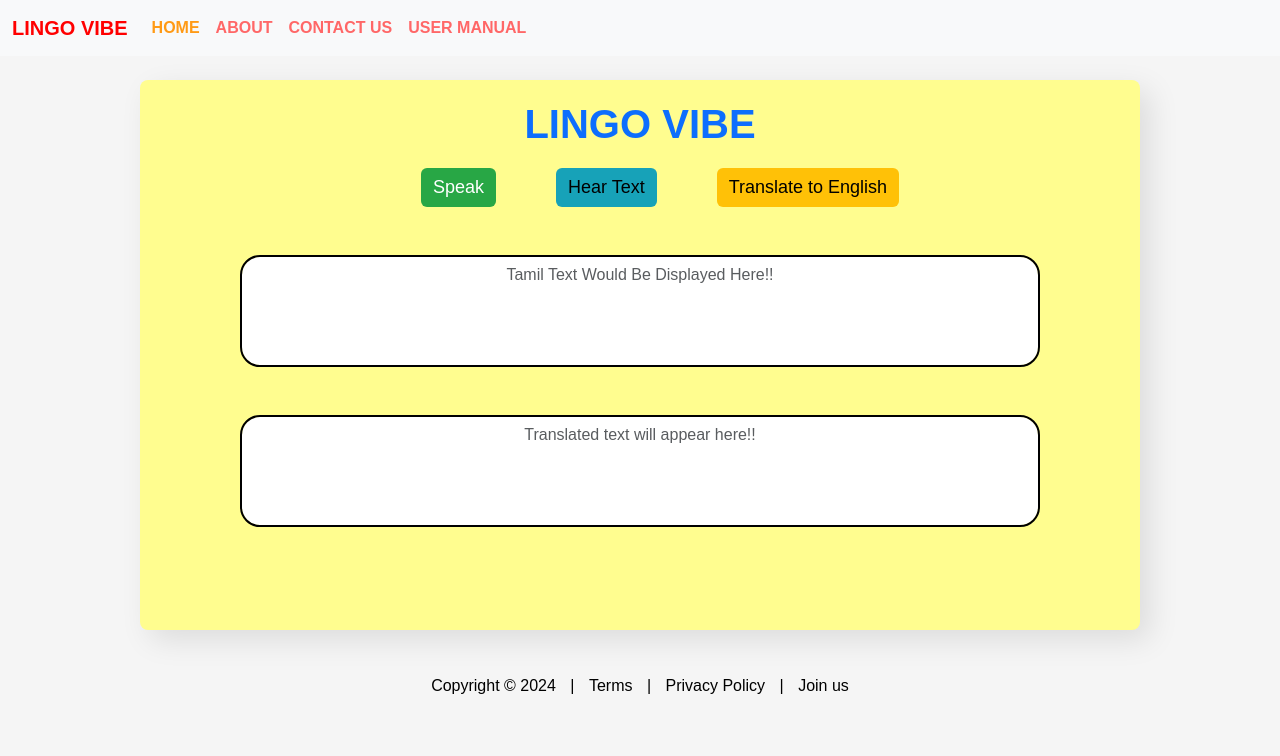
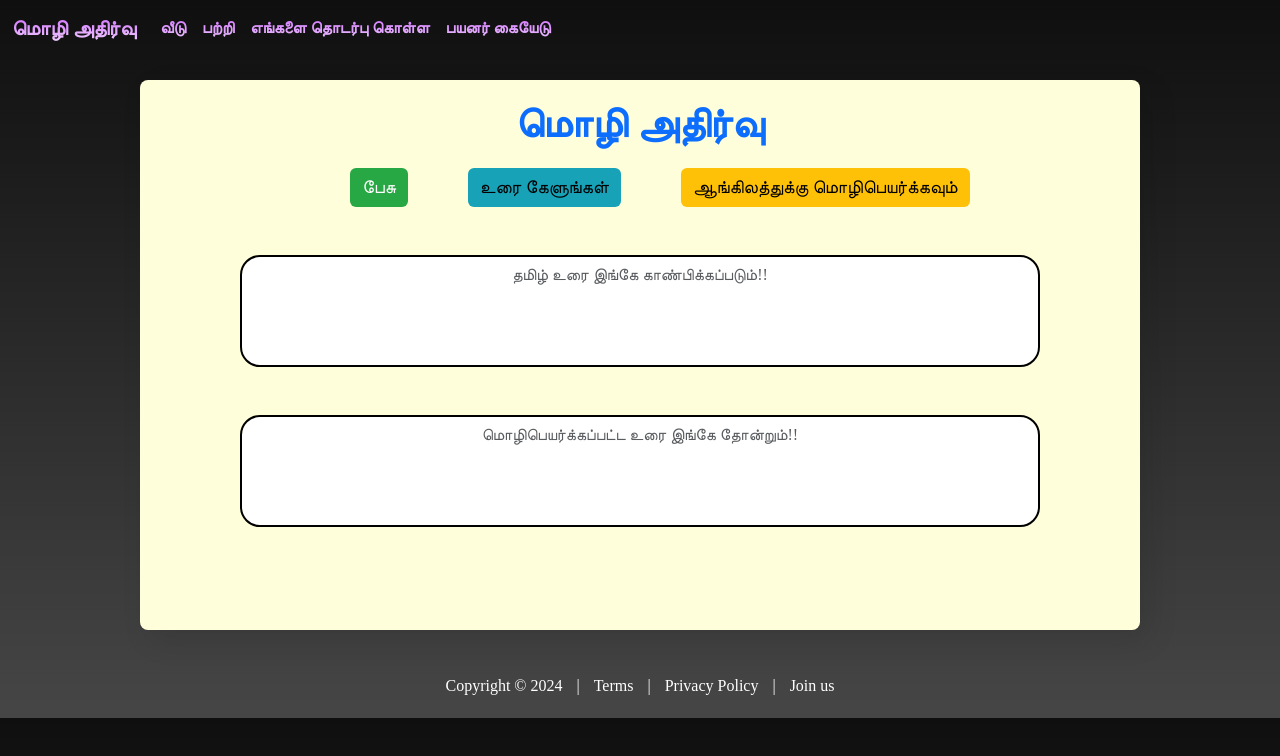
Before and after one commit to Meghs21/Hackathon_Translator, a website: page index3.html in a window 1280 px wide. Drawn offline with nearby package versions, Linux system fonts and the light colour scheme.

Commit message:
Update index3.html

```diff
--- a/index3.html
+++ b/index3.html
@@ -3,26 +3,34 @@
 <head>
     <meta charset="utf-8">
     <meta name="viewport" content="width=device-width, initial-scale=1">
-    <title>Voice AI Translator - Tamil to English</title>
+    <title>மொழி அதிர்வு        - Tamil to English</title>
     <link href="https://cdn.jsdelivr.net/npm/bootstrap@5.3.3/dist/css/bootstrap.min.css" rel="stylesheet" integrity="sha384-QWTKZyjpPEjISv5WaRU9OFeRpok6YctnYmDr5pNlyT2bRjXh0JMhjY6hW+ALEwIH" crossorigin="anonymous">
     <link rel="stylesheet" href="https://cdnjs.cloudflare.com/ajax/libs/font-awesome/4.7.0/css/font-awesome.min.css">
     <style>
         /* Reset default margins and paddings */
+
  body, h1, p, textarea, button {
      margin: 0;
      padding: 0;
+
  }
 
  /* General body styling */
  body {
-     font-family: 'Arial', sans-serif;
-     background-color: #f5f5f5;
+     font-family: 'Poppins';
+     background-image: url(./EXTRA/back.jpeg);
+     background-size: contain;
      color: #333;
+     background: -webkit-linear-gradient(#0f0f0f, #464646);
+     -webkit-background-clip: text;
  }
 
  /* Navbar styling */
  .navbar {
-     background-color: red;
+
+     background: -webkit-linear-gradient(#c038ff, #fefefe);
+     -webkit-background-clip: text;
+     -webkit-text-fill-color: transparent;
  }
 
  .navbar-brand {
@@ -42,7 +50,8 @@
 
  /* Container styling */
  .container {
-     background-color: #fffd8f;
+     background-color: #fffeda;
+     background-image: url(./EXTRA/back.p);
      border-radius: 8px;
      padding: 20px;
      box-shadow: 10px 10px 30px rgba(0, 0, 0, 0.1);
@@ -54,7 +63,7 @@
  /* Header styling */
  h1 {
      font-size: 2rem;
-     color: #007bff;
+     color: #151515;
      margin-bottom: 20px;
  }
 
@@ -103,13 +112,13 @@
  /* Footer styling */
  footer {
 
-     color: black;
+     color: white;
      padding: 20px 0;
      text-align: center;
  }
 
  footer a {
-     color: black;
+     color: white;
      text-decoration: none;
      margin: 0 10px;
      transition: 2s;
@@ -151,23 +160,23 @@
 <body>
     <nav class="navbar navbar-expand-lg bg-body-tertiary">
         <div class="container-fluid">
-            <a class="navbar-brand" href="#">LINGO VIBE</a>
+            <a class="navbar-brand" href="#">மொழி அதிர்வு</a>
             <button class="navbar-toggler" type="button" data-bs-toggle="collapse" data-bs-target="#navbarSupportedContent" aria-controls="navbarSupportedContent" aria-expanded="false" aria-label="Toggle navigation">
                 <span class="navbar-toggler-icon"></span>
             </button>
             <div class="collapse navbar-collapse" id="navbarSupportedContent">
                 <ul class="navbar-nav me-auto mb-2 mb-lg-0">
                     <li class="nav-item">
-                        <a class="nav-link active" aria-current="page" href="#">HOME</a>
+                        <a class="nav-link active" aria-current="page" href="#">வீடு</a>
                     </li>
                     <li class="nav-item">
-                        <a class="nav-link" href="/about">ABOUT</a>
+                        <a class="nav-link" href="/about">பற்றி</a>
                     </li>
                     <li class="nav-item">
-                        <a class="nav-link" href="/contact">CONTACT US</a>
+                        <a class="nav-link" href="/contact">எங்களை தொடர்பு கொள்ள</a>
                     </li>
                     <li class="nav-item">
-                        <a class="nav-link" href="#">USER MANUAL</a>
+                        <a class="nav-link" href="#">பயனர் கையேடு</a>
                     </li>
                 </ul>
             </div>
@@ -175,16 +184,16 @@
     </nav>
 
     <div class="container mt-4">
-        <h1 class="text-primary">LINGO VIBE</h1>
+        <h1 class="text-primary">மொழி அதிர்வு        </h1>
        <div class="displayf">
-        <button class="btn btn-success" onclick="startSpeechRecognition()">Speak</button>
-        <button class="btn btn-info" onclick="textToSpeech()">Hear Text</button>
-        <button class="btn btn-warning" onclick="translateText()">Translate to English</button>
+        <button class="btn btn-success" onclick="startSpeechRecognition()">பேசு</button>
+        <button class="btn btn-info" onclick="textToSpeech()">உரை கேளுங்கள்</button>
+        <button class="btn btn-warning" onclick="translateText()">ஆங்கிலத்துக்கு மொழிபெயர்க்கவும்</button>
        </div>
         <br><br>
-        <textarea id="textbox" readonly="true" rows="4" cols="50" class="form-control" placeholder="Tamil Text Would Be Displayed Here!!"></textarea>
+        <textarea id="textbox" readonly="true" rows="4" cols="50" class="form-control" placeholder="தமிழ் உரை இங்கே காண்பிக்கப்படும்!!"></textarea>
         <br><br>
-        <textarea id="translatedTextbox" readonly="true" rows="4" cols="50" placeholder="Translated text will appear here!!" class="form-control"></textarea>
+        <textarea id="translatedTextbox" readonly="true" rows="4" cols="50" placeholder="மொழிபெயர்க்கப்பட்ட உரை இங்கே தோன்றும்!!" class="form-control"></textarea>
     </div>
 
     <footer>
```
